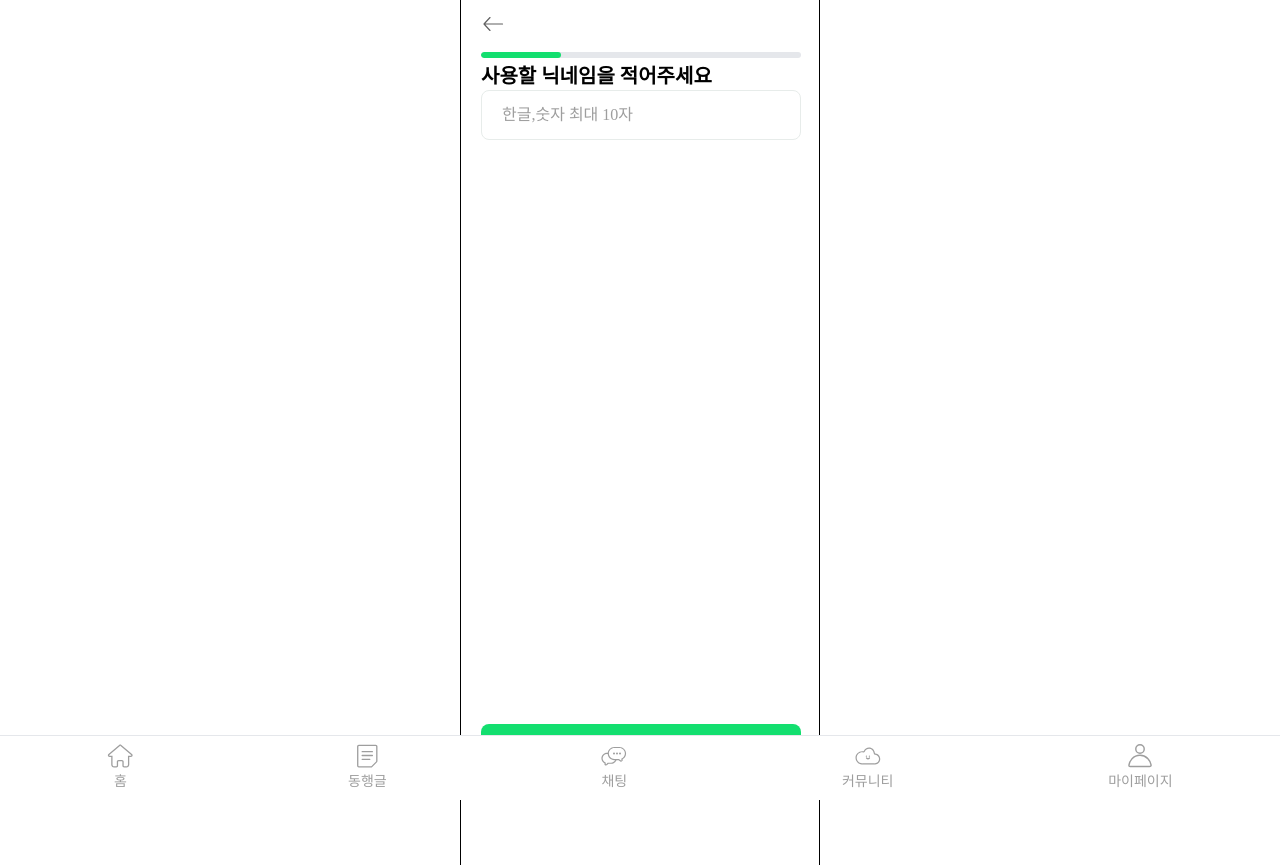
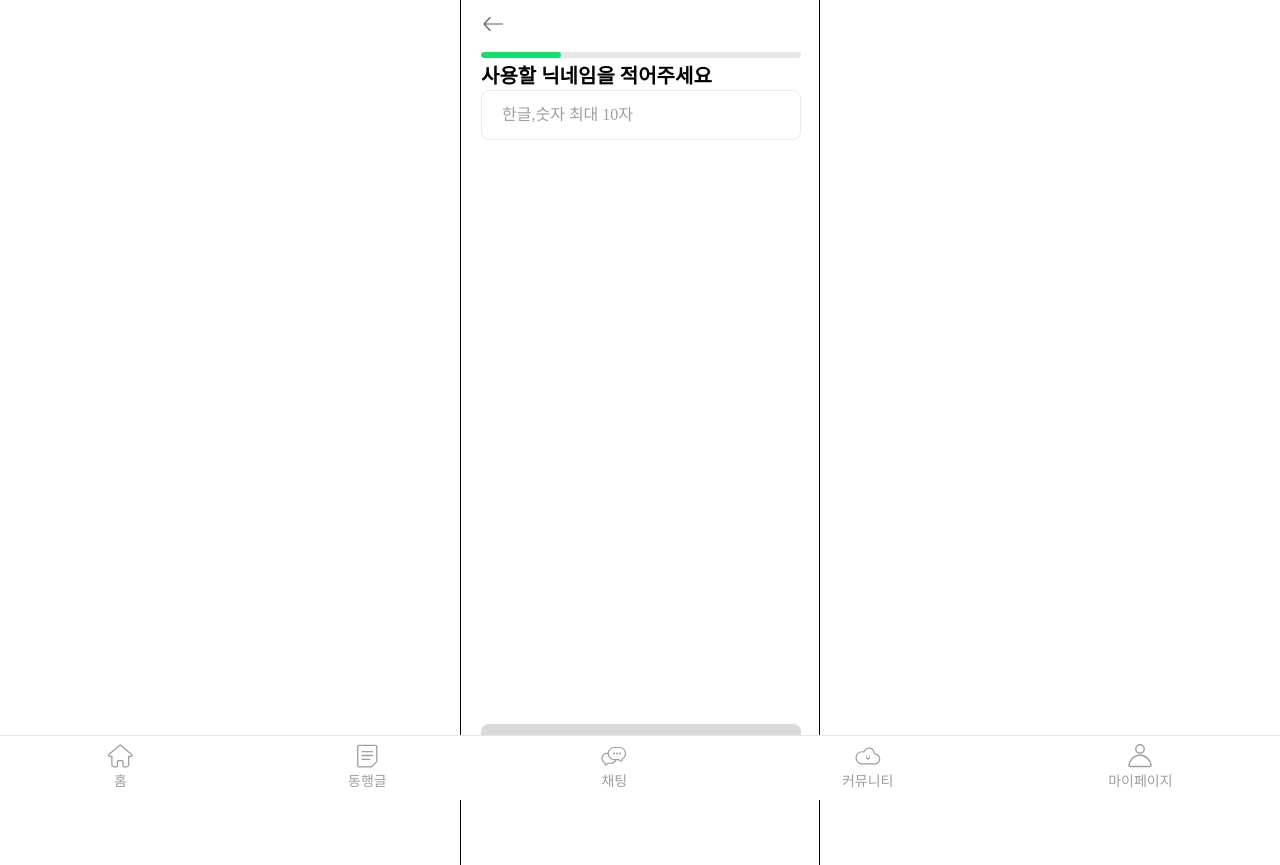
Before and after one commit to wetrip-project/WeTrip_FE, a Next.js app: page /signup in a window 1280 px wide. Built offline with nearby package versions, Linux system fonts and the light colour scheme; no server answers.

Commit message:
refactor: [#22] 닉네임 등록 성공시 버튼 색상 변경되도록 수정

```diff
--- a/src/features/auth/components/Step1.tsx
+++ b/src/features/auth/components/Step1.tsx
@@ -63,12 +63,21 @@ const Step1 = ({ onNext }: Props) => {
                 {errors.nickname.message}
               </span>
             )}
+            {status === 'success' && (
+              <span className='font-12r text-error h-[14px] w-[320px]'>
+                {data.nickname}은 사용 가능한 닉네임입니다.
+              </span>
+            )}
           </div>
         </form>
       </div>
       <div className='h-[90px] w-[320px] py-[14px]'>
         <motion.button
-          className='bg-main1 font-16r inline-flex w-[320px] items-center justify-center rounded-md py-[14px] text-white'
+          className={cn(
+            status === 'success'
+              ? 'bg-main1 font-16r inline-flex w-[320px] items-center justify-center rounded-md py-[14px] text-white'
+              : 'bg-disabled text-t3 font-16r inline-flex h-[50px] w-[320px] items-center justify-center rounded-md py-[14px]',
+          )}
           whileTap={{ scale: 0.95 }}
           onClick={onNext}
         >
```
